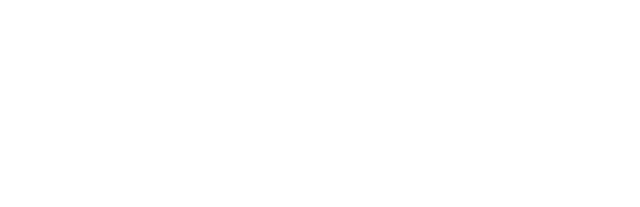
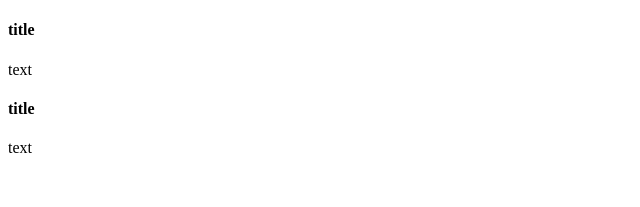
Before and after one commit to markovo4/React-HW, a React (Vite) app: page / in a window 1280 px wide. Shown: the top 207 px of the page, without its empty margins (0-640 px from the left). Built offline with nearby package versions, Linux system fonts and the light colour scheme.

Commit message:
hw-React-2

```diff
--- a/src/App.jsx
+++ b/src/App.jsx
@@ -1,7 +1,12 @@
+import Card from './components/Card.jsx';
+
 function App() {
 
     return (
         <>
+            <Card title={'title'}/>
+            <Card text={'text'}/>
+            <Card title={'title'} text={'text'}/>
         </>
     )
 }
--- /dev/null
+++ b/src/components/Card.jsx
@@ -0,0 +1,17 @@
+import React from 'react';
+
+class Card extends React.Component {
+    render() {
+        const {title, text} = this.props;
+        return (
+            <div className="card">
+                <div className="card-body">
+                    {title && <h4 className="card-title">{title}</h4>}
+                    {text && <p className="card-text">{text}</p>}
+                </div>
+            </div>
+        )
+    }
+}
+
+export default Card;
```
Also changed, not shown: 1 other file (tests, documents, lock files or other folders).
